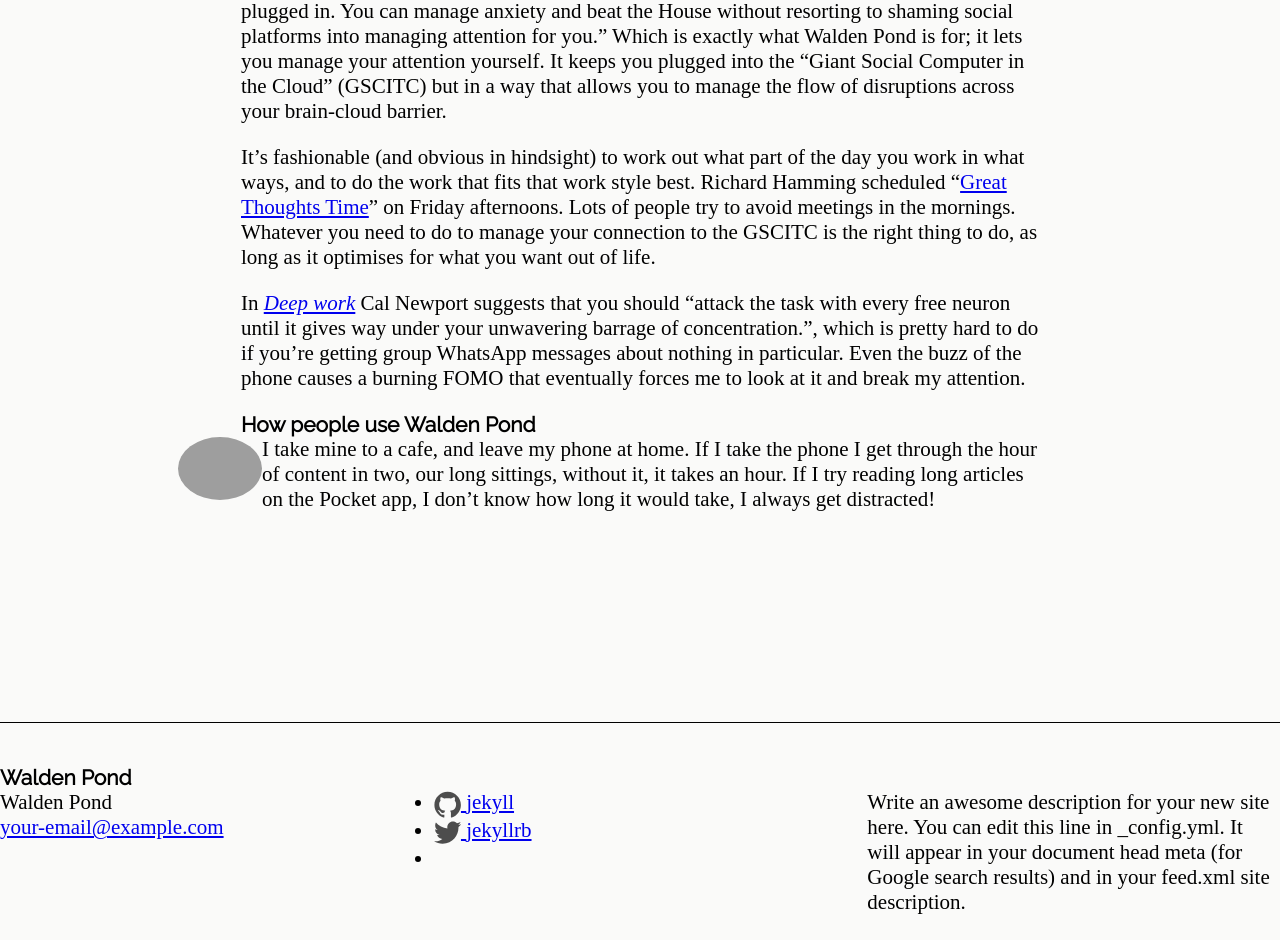
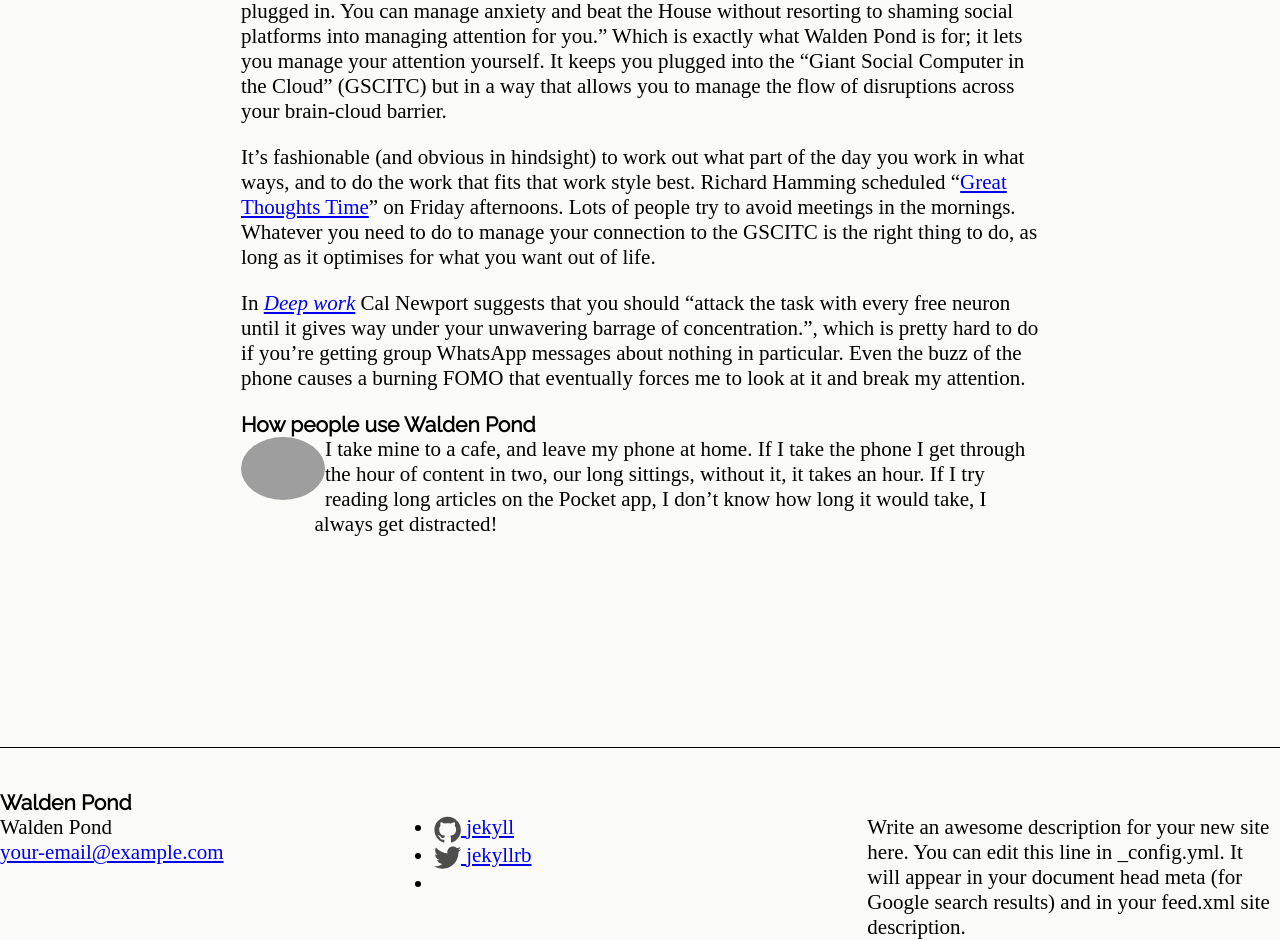
Before and after one commit to notionparallax/wp2frontEnd, a Jekyll site: the page built from index.md, in a window 1280 px wide. Shown: the part 1497-2437 px from the top of the page. Built offline with Jekyll 4.4.1, drawn with Linux system fonts in a browser that asks for light colours; some web fonts are replaced; comment, search, counter and statistics services are not loaded; before the commit the page ends 2412 px from its top, so only the background shows below that; grey boxes are pictures that could not be loaded.

Commit message:
fix use case li disk
It was off the page on the left

```diff
--- a/css/main.css
+++ b/css/main.css
@@ -211,12 +211,13 @@ figure figcaption {
   border-radius: 50%;
   float: left;
   height: 3em;
-  margin-left: -3em;
+  margin-left: -3.5em;
   width: auto;
 }
 
 .use-case li {
   list-style-type: none;
+  padding-left: 3.5em;
 }
 
 .icon > svg {
```
